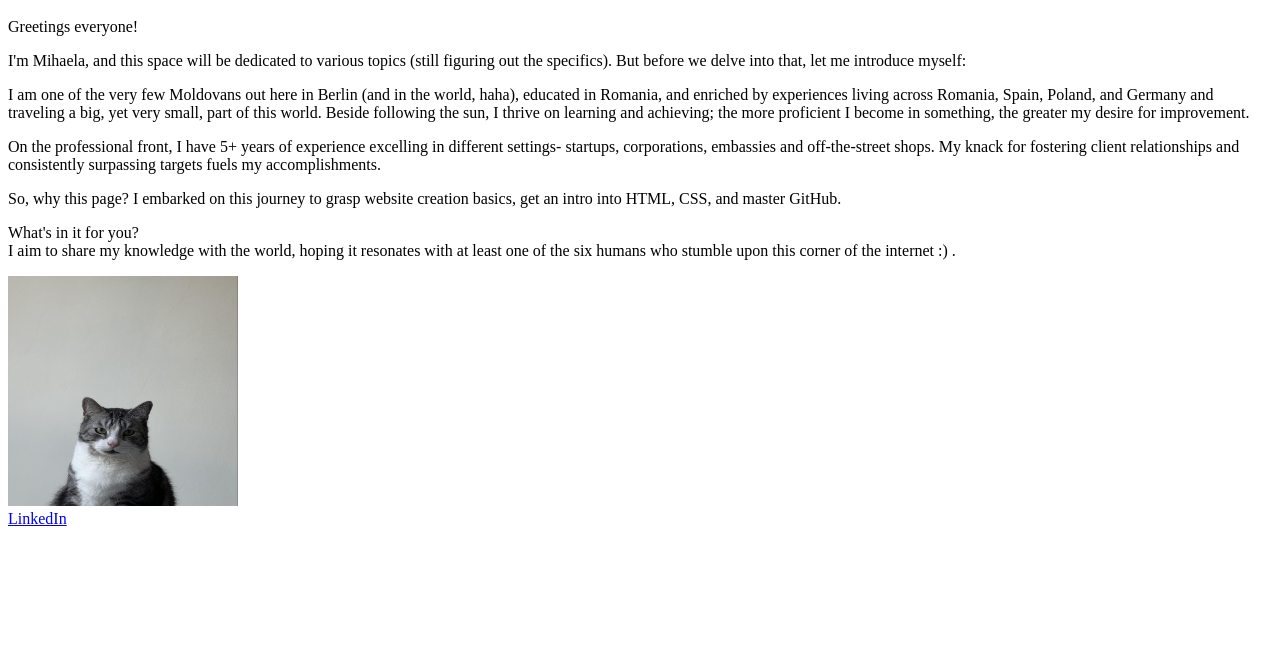
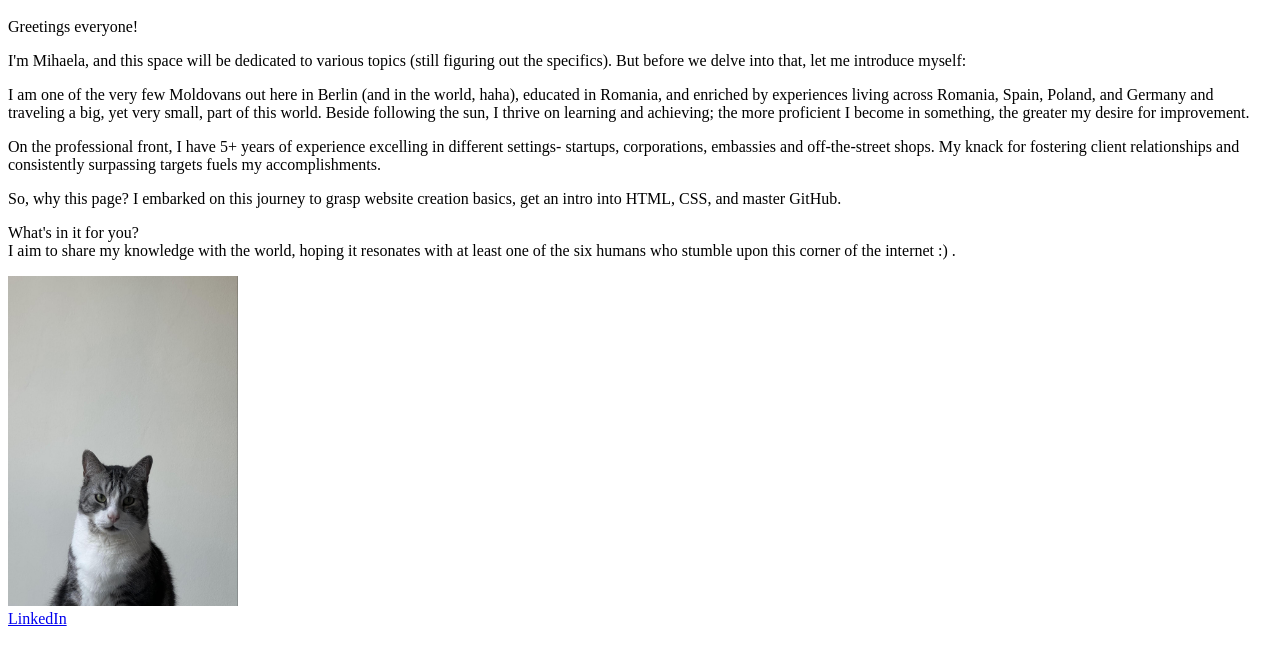
Before and after one commit to Mvacari/mvacari.github.io, a plain HTML site: page index.html in a window 1280 px wide. Shown: the part 101-766 px from the top of the page. Drawn offline with Linux system fonts and the light colour scheme.

Commit message:
Update index.html

```diff
--- a/index.html
+++ b/index.html
@@ -28,6 +28,6 @@ I am one of the very few Moldovans out here in Berlin (and in the world, haha),
 So, why this page? I embarked on this journey to grasp website creation basics, get an intro into HTML, CSS, and master GitHub.
 
 <p>What's in it for you? <br> I aim to share my knowledge with the world, hoping it resonates with at least one of the six humans who stumble upon this corner of the internet :) .</p>
-  <img src="image1.jpg" alt="Gallo" style="width:230px; height:230px;">
+  <img src="image1.jpg" alt="Gallo" style="width:230px; height:330px;">
 
 <br> <a href="https://www.linkedin.com/in/vacari-mihaela/">LinkedIn</a></body></html>
```
